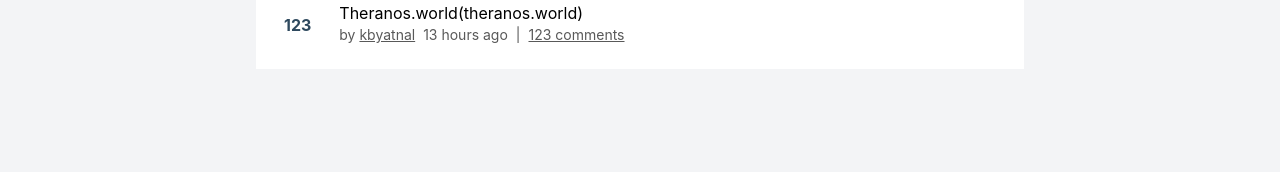
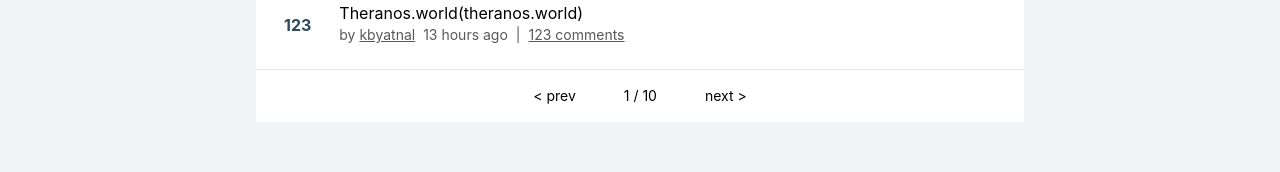
Before and after one commit to allworldg/test-website, a Nuxt app: page / in a window 1280 px wide. Shown: the part 123-295 px from the top of the page. Built offline with nearby package versions, Linux system fonts and the light colour scheme.

Commit message:
add drizzle dependency, add border line in bottom card

```diff
--- a/app/pages/index.vue
+++ b/app/pages/index.vue
@@ -1,12 +1,12 @@
 <template>
-    <div class="min-h-screen bg-gray-100 divide-y divide-gray-200">
+    <div class="min-h-screen bg-gray-100 ">
         <div class="max-w-3xl w-full bg-white mx-auto">
             <nav class="flex flex-row gap-12 py-4 text-sm justify-center">
                 <a>&lt; prev</a>
                 <div>1 / 10</div>
                 <a>next &gt;</a>
             </nav>
-            <main class="flex flex-row">
+            <main class="flex flex-row border-b border-gray-200">
                 <div class="px-7 py-8">
                     <div class="font-bold text-cyan-dark">123</div>
                 </div>
@@ -23,6 +23,12 @@
                     </div>
                 </div>
             </main>
+
+            <nav class="flex flex-row gap-12 py-4 text-sm justify-center">
+                <a>&lt; prev</a>
+                <div>1 / 10</div>
+                <a>next &gt;</a>
+            </nav>
         </div>
     </div>
 </template>
--- a/package.json
+++ b/package.json
@@ -10,10 +10,15 @@
     "postinstall": "nuxt prepare"
   },
   "dependencies": {
+    "@libsql/client": "^0.18.0",
     "@tailwindcss/vite": "^4.3.3",
+    "drizzle-orm": "^1.0.0-rc.4",
     "nuxt": "^4.6.0",
     "tailwindcss": "^4.3.3",
     "vue": "^3.5.43",
     "vue-router": "^5.3.1"
+  },
+  "devDependencies": {
+    "drizzle-kit": "^1.0.0-rc.4"
   }
 }
```
Also changed, not shown: 1 other file (tests, documents, lock files or other folders).
